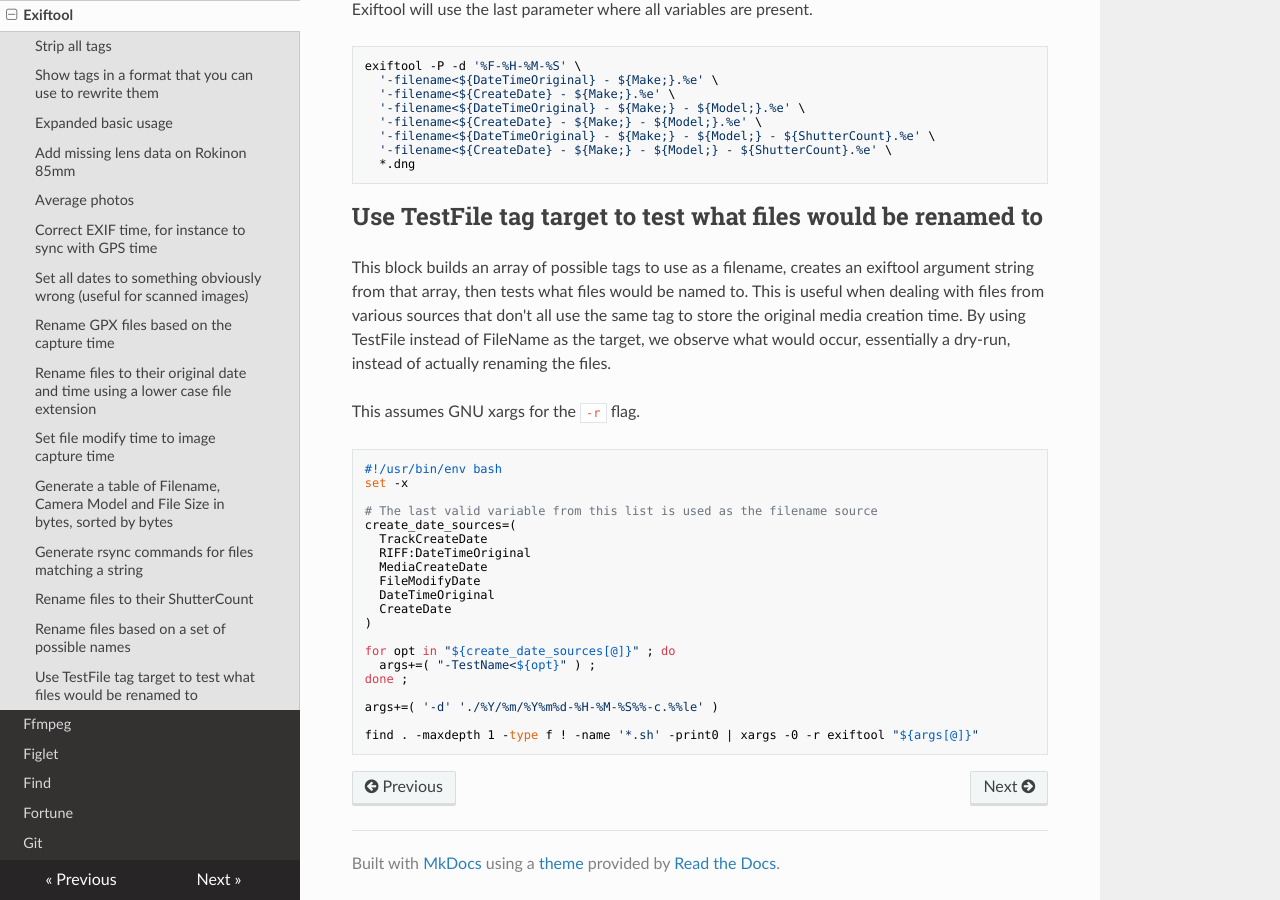
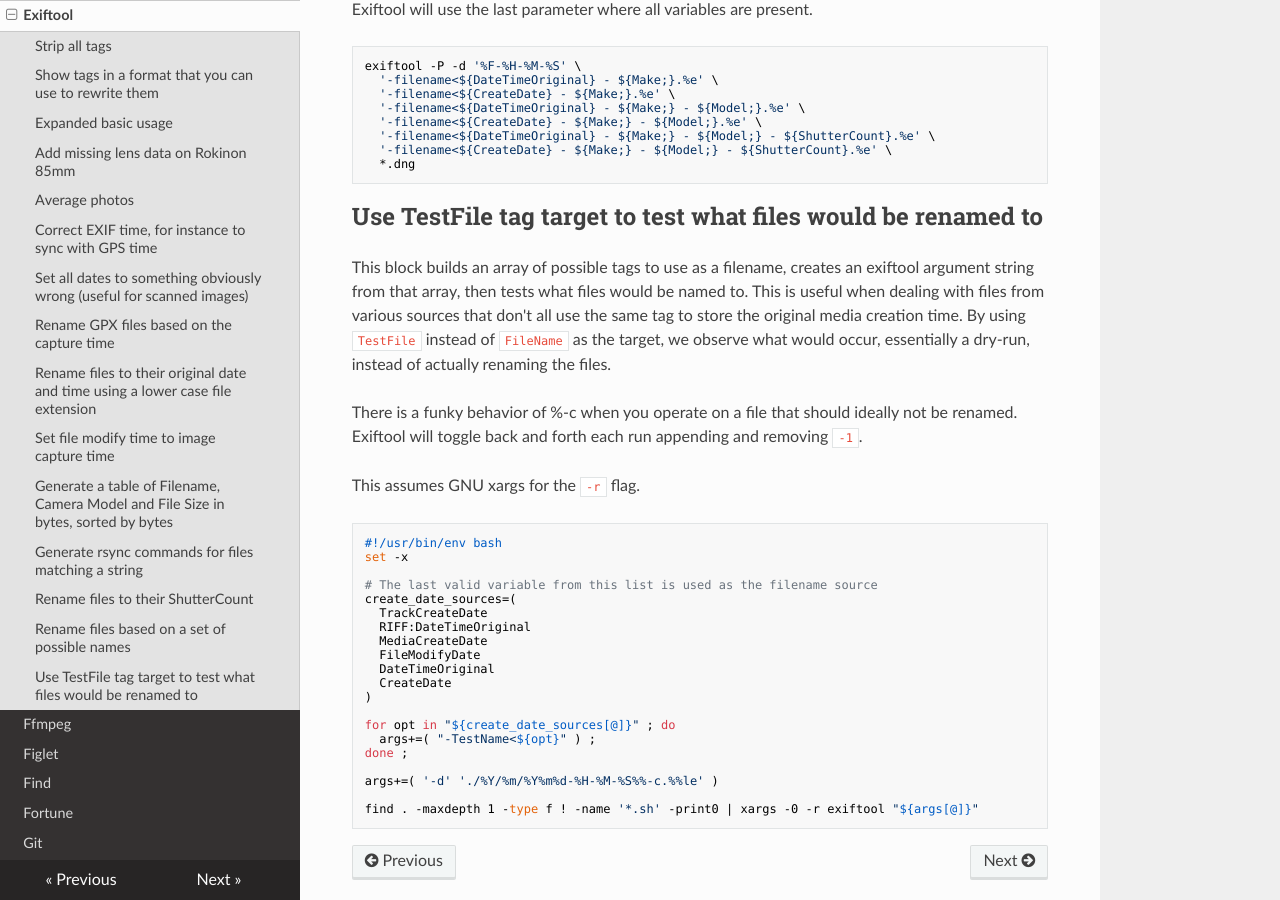
Before and after one commit to lando-cal/tech-notes, an MkDocs documentation site: the page built from docs/exiftool.md, in a window 1280 px wide and 900 px high, scrolled down 2054 px. Built offline with MkDocs 1.6.1, drawn with Linux system fonts in a browser that asks for light colours; nearby versions of some CDN libraries.

Commit message:
Gotcha about %-c. Formatting.

```diff
--- a/docs/exiftool.md
+++ b/docs/exiftool.md
@@ -111,7 +111,9 @@ exiftool -P -d '%F-%H-%M-%S' \
 
 ## Use TestFile tag target to test what files would be renamed to
 
-This block builds an array of possible tags to use as a filename, creates an exiftool argument string from that array, then tests what files would be named to. This is useful when dealing with files from various sources that don't all use the same tag to store the original media creation time. By using TestFile instead of FileName as the target, we observe what would occur, essentially a dry-run, instead of actually renaming the files.
+This block builds an array of possible tags to use as a filename, creates an exiftool argument string from that array, then tests what files would be named to. This is useful when dealing with files from various sources that don't all use the same tag to store the original media creation time. By using `TestFile` instead of `FileName` as the target, we observe what would occur, essentially a dry-run, instead of actually renaming the files.
+
+There is a funky behavior of %-c when you operate on a file that should ideally not be renamed. Exiftool will toggle back and forth each run appending and removing `-1`.
 
 This assumes GNU xargs for the `-r` flag.
 
```
